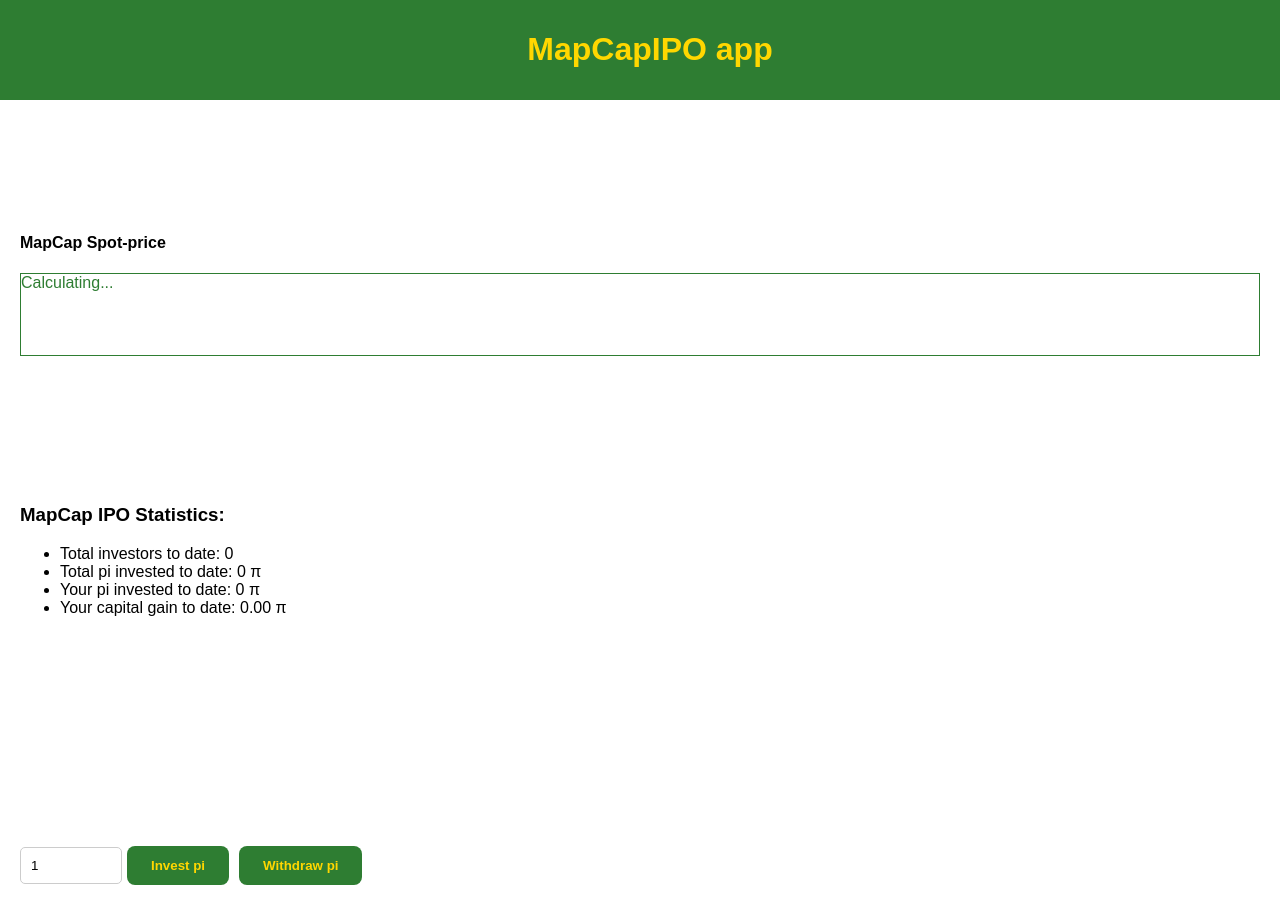
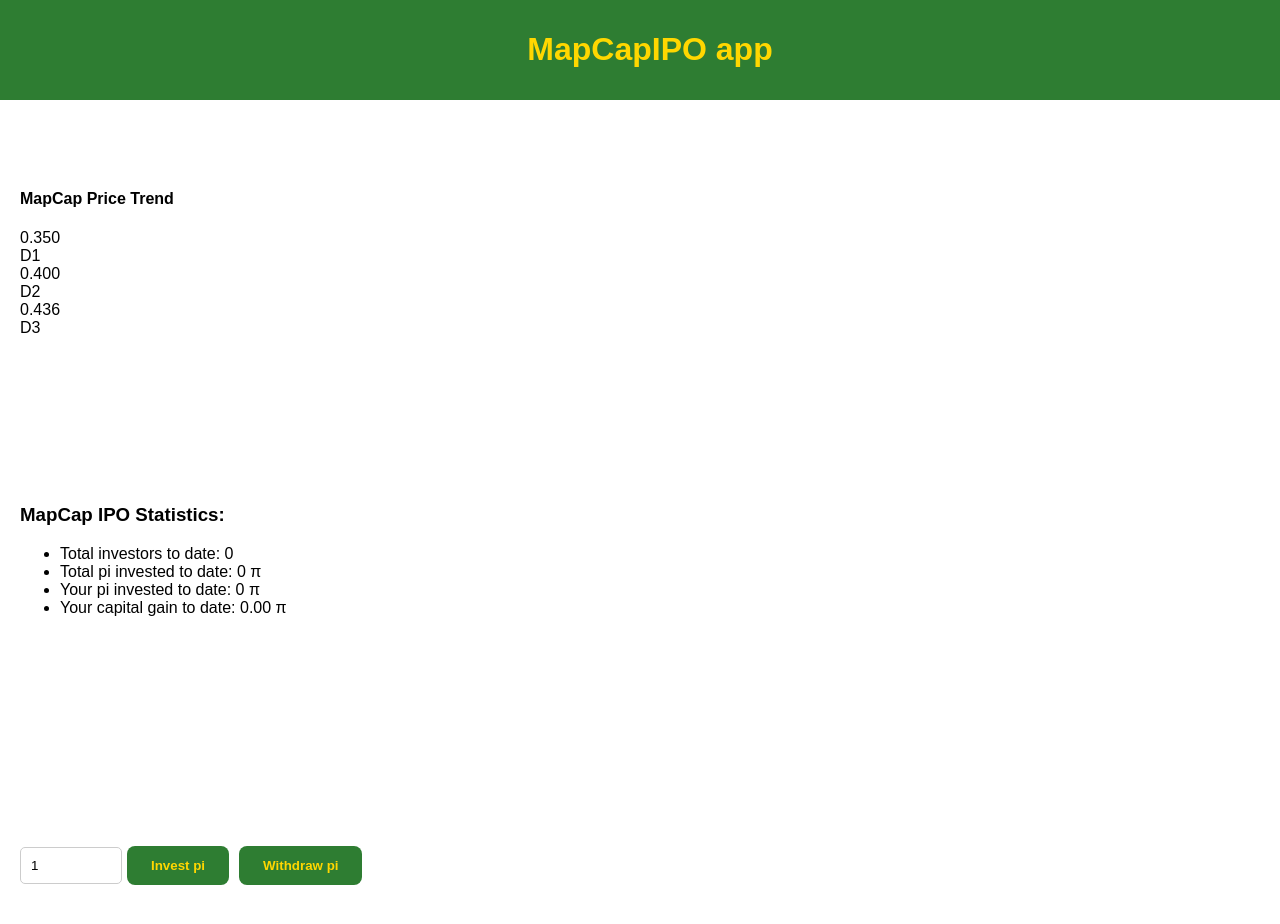
Before and after one commit to EslaM-X/mapcap-ipo-frontendX, a React (Create React App) app: page / in a window 1280 px wide. Shown: the top 924 px of the page. Built offline with nearby package versions, Linux system fonts and the light colour scheme; no server answers; the HTML template or start-up script is replaced by a standard one.

Commit message:
Update IpoChart.tsx

```diff
--- a/src/components/IpoChart.tsx
+++ b/src/components/IpoChart.tsx
@@ -1,16 +1,40 @@
 import React from 'react';
 
+interface ChartData {
+    day: number;
+    price: number;
+}
+
 /**
- * Visual representation of MapCap daily spot-price.
- * Syncs with Week 1 - Week 4 timeline.
+ * Custom CSS Chart for price trends.
+ * Simple, high-performance, and lightweight.
  */
-const IpoChart: React.FC<{ data: any[] }> = ({ data }) => {
+const IpoChart: React.FC<{ data: ChartData[] }> = ({ data }) => {
+    // Default data for display if backend is empty
+    const displayData = data.length > 0 ? data : [
+        { day: 1, price: 0.350 },
+        { day: 2, price: 0.400 },
+        { day: 3, price: 0.436 }
+    ];
+
+    // Calculate dynamic height relative to the max price
+    const maxPrice = Math.max(...displayData.map(d => d.price));
+
     return (
-        <div className="chart-section">
-            <h4>MapCap Spot-price</h4>
-            {/* Placeholder for chart logic - simpler for mobile review */}
-            <div className="chart-placeholder">
-                {data.length > 0 ? "Graph rendering..." : "Calculating..."}
+        <div className="chart-container">
+            <h4 className="chart-title">MapCap Price Trend</h4>
+            <div className="chart-bars">
+                {displayData.map((item, index) => (
+                    <div key={index} className="bar-wrapper">
+                        <div
+                            className="bar"
+                            style={{ height: `${(item.price / maxPrice) * 100}%` }}
+                        >
+                            <span className="price-label">{item.price.toFixed(3)}</span>
+                        </div>
+                        <span className="day-label">D{item.day}</span>
+                    </div>
+                ))}
             </div>
         </div>
     );
```
